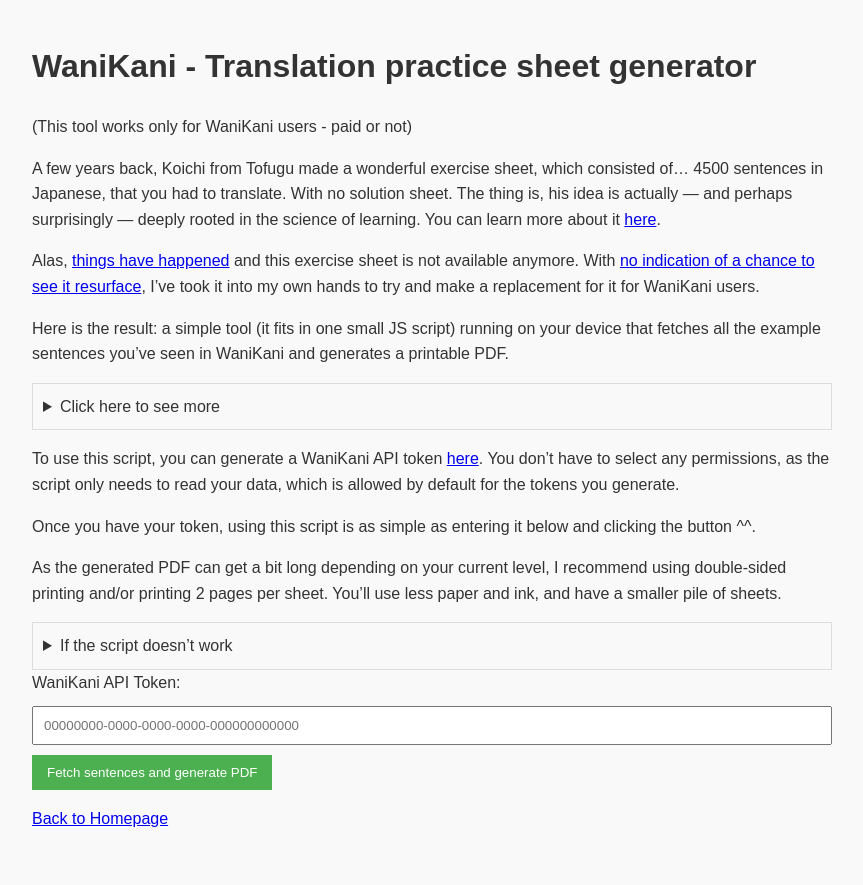
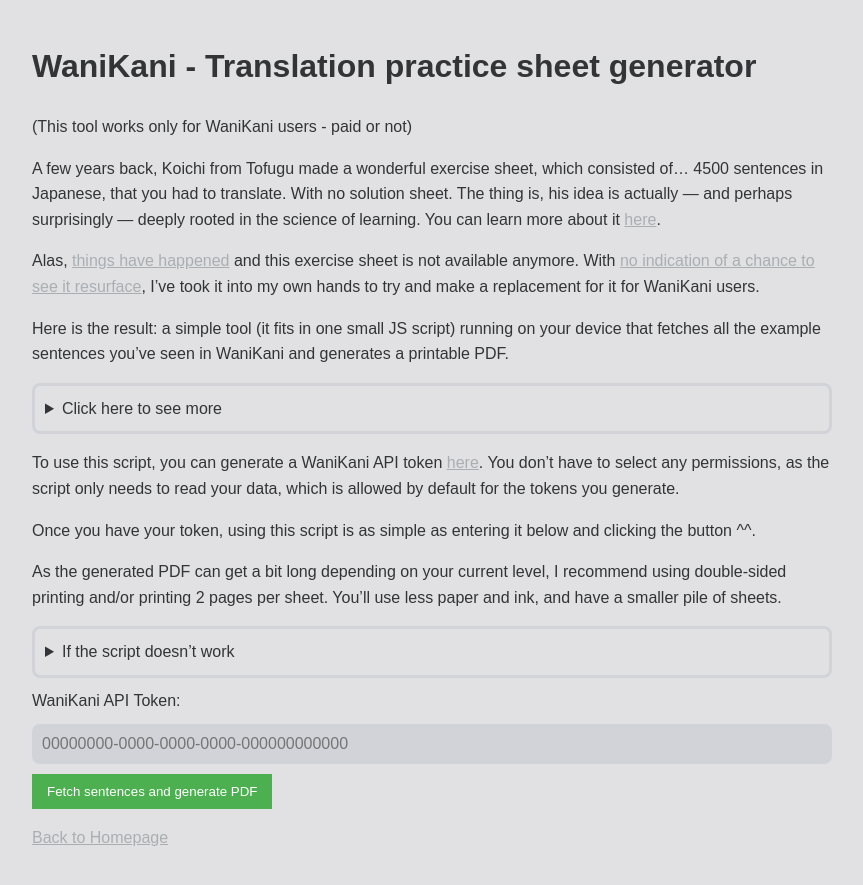
Before and after one commit to maximedrouhin/maximedrouhin.github.io, a Jekyll site: the page built from _pages/wanikani-translation-practice-sheet-generator.md, in a window 1280 px wide. Shown: the top 885 px of the page, without its empty margins (208-1071 px from the left). Built offline with Jekyll 4.4.1, drawn with Linux system fonts in a browser that asks for light colours.

Commit message:
Copied `serika` theme from monkeytype

```diff
--- a/_pages/wanikani-translation-practice-sheet-generator.md
+++ b/_pages/wanikani-translation-practice-sheet-generator.md
@@ -14,7 +14,7 @@
 
 Here is the result: a simple tool (it fits in one small JS script) running on your device that fetches all the example sentences you've seen in WaniKani and generates a printable PDF.
 
-<details style="background-color: #f9f9f9; padding: 10px; border: 1px solid #ddd; margin-top: 10px;">
+<details>
   <summary>Click here to see more</summary>
   <p>In case you're worried about putting your API token below, you can <a href="https://github.com/maximedrouhin/maximedrouhin.github.io/blob/master/wanikani-translation-practice-sheet-generator.js">take a look at the script</a>, which is not very long. You can also see from the domain name that this website is hosted by GitHub pages, which means that the code corresponds to the page you're using 😉</p>
 
@@ -32,7 +32,7 @@
 
 As the generated PDF can get a bit long depending on your current level, I recommend using double-sided printing and/or printing 2 pages per sheet. You'll use less paper and ink, and have a smaller pile of sheets.
 
-<details style="background-color: #f9f9f9; padding: 10px; border: 1px solid #ddd; margin-top: 10px;">
+<details>
   <summary>If the script doesn’t work</summary>
   <p>Just use another browser or device, that should fix it (the script runs on your device so it’s sensitive to those things). Whether it does or not, don’t hesitate to tell me your OS version and browser version and what went wrong, I’ll have a look into it.</p>
 </details>
--- a/assets/css/styles.css
+++ b/assets/css/styles.css
@@ -3,8 +3,47 @@
     margin: 0;
     padding: 20px;
     line-height: 1.6;
-    background-color: #f9f9f9;
-    color: #333;
+    background-color: #e1e1e3;
+    color: #323437;
+}
+
+a:link, a:visited {
+    color: #aaaeb3;
+    /* text-decoration: none; */
+}
+
+a:hover, a:active {
+    color: #323437;
+    /* text-decoration: underline; */
+}
+
+input,textarea {
+    outline: none;
+    border: none;
+    border-radius: .5rem;
+    background: #d1d3d8;
+    color: #323437;
+    padding: .5em;
+    font-size: 1em;
+    caret-color: #323437;
+    line-height: 1.25em
+}
+
+details {
+    border-radius: .5rem;
+    padding: 10px;
+    margin: 10px auto;
+    border: 3px solid #d1d3d8
+}
+
+details:not([open]):hover {
+    background-color: #d1d3d8;
+    cursor: pointer;
+}
+
+details summary {
+    cursor: pointer;
+    transition: background-color 0.3s ease;
 }
 
 .container {
```
